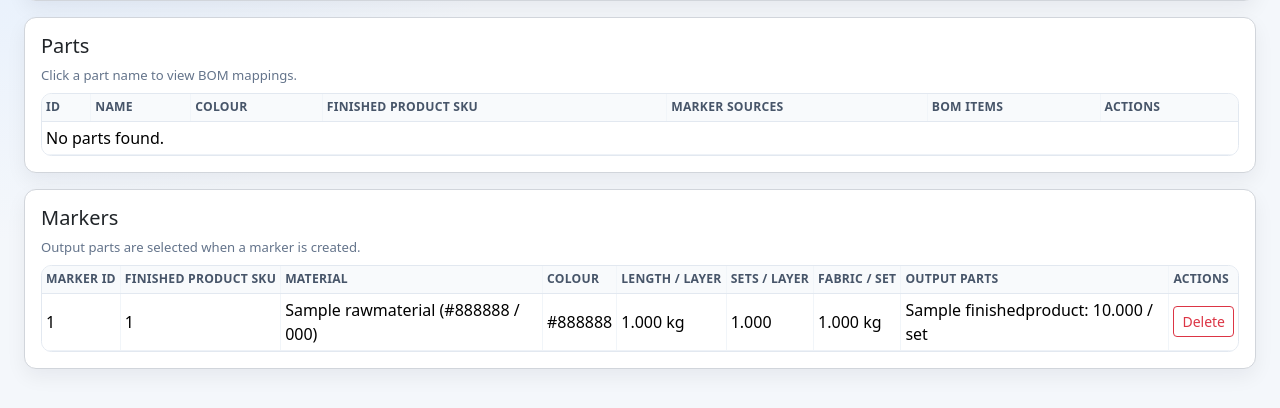
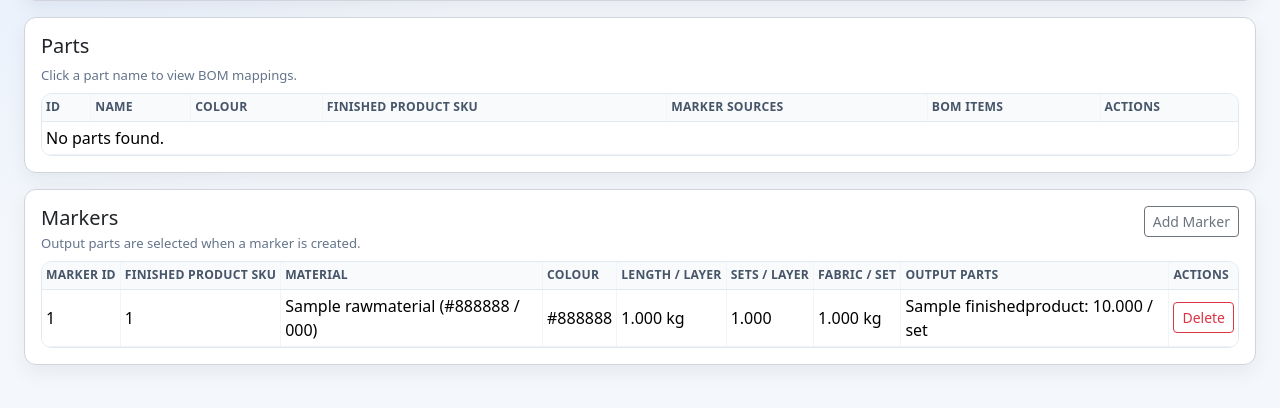
Before and after one commit to SharadRathi97/Busta_IM, a Django app: page /products/ in a window 1280 px wide. Shown: the part 363-771 px from the top of the page. Run offline with Django 5.2, Linux system fonts and the light colour scheme; a user stored in the database is signed in; tables that the repository leaves empty hold one stand-in row (values such as "Sample post"); grey boxes marked "Sample" are stand-in pictures; data that the repository does not hold is empty.

Commit message:
marker function

```diff
--- a/backend/templates/production/products.html
+++ b/backend/templates/production/products.html
@@ -141,8 +141,17 @@
 
 <div class="card card-soft mt-3">
   <div class="card-body">
-    <h2 class="h5">Markers</h2>
-    <div class="table-meta mb-2">Output parts are selected when a marker is created.</div>
+    <div class="d-flex flex-wrap justify-content-between align-items-start gap-2 mb-2">
+      <div>
+        <h2 class="h5 mb-1">Markers</h2>
+        <div class="table-meta">Output parts are selected when a marker is created.</div>
+      </div>
+      {% if can_manage %}
+        <button class="btn btn-sm btn-outline-secondary" type="button" data-bs-toggle="modal" data-bs-target="#addMarkerModal">
+          Add Marker
+        </button>
+      {% endif %}
+    </div>
     <div class="table-shell">
       <div class="table-responsive">
         <table class="table table-sm table-minimal table-col-separators align-middle mb-0">
```
